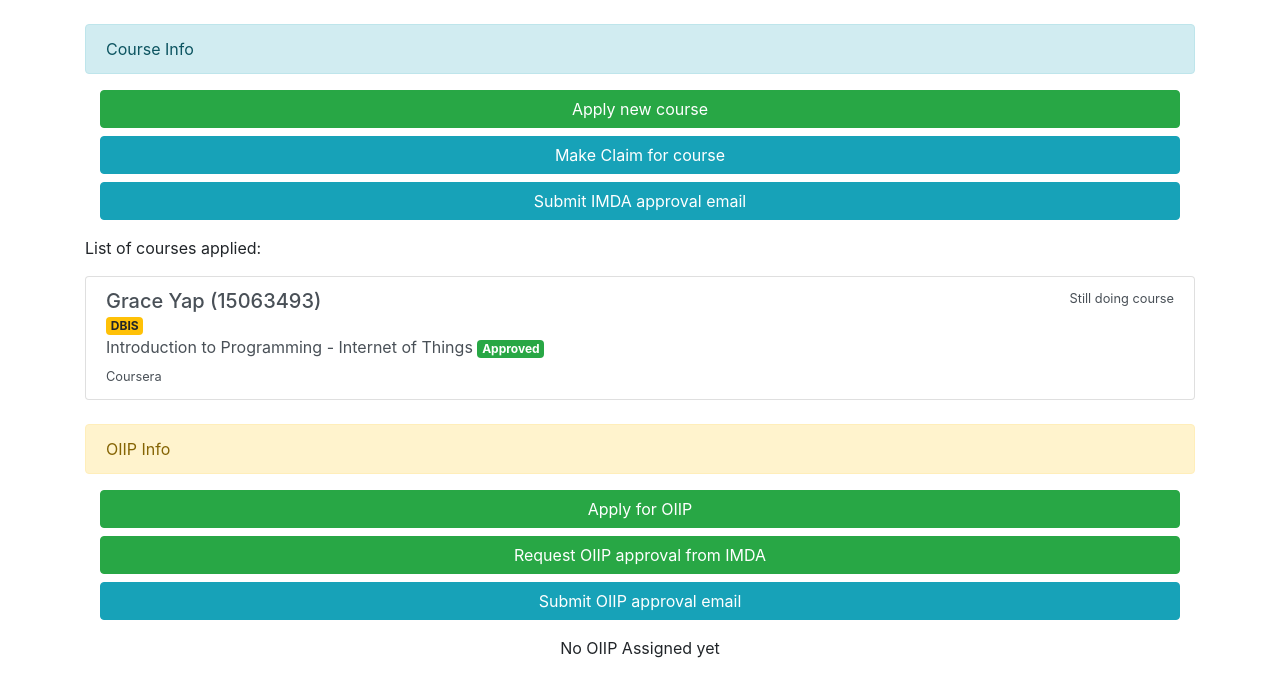
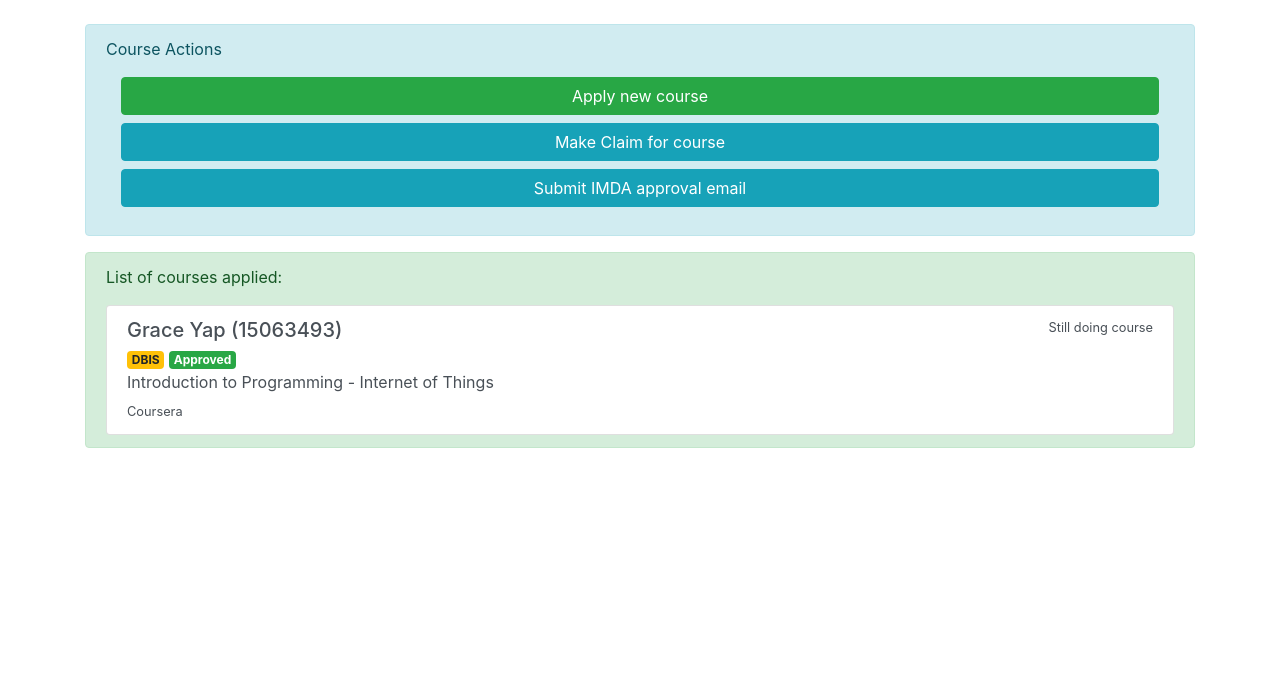
Before and after one commit to 15017206/iprep, a PHP site: page /iprep/student_dashboard_course.php in a window 1280 px wide. Shown: the part 56-753 px from the top of the page. Run offline with PHP 8.4, Linux system fonts and the light colour scheme; some libraries are stand-ins or nearby versions.

Commit message:
update2(glenn)

```diff
--- a/navbar_student.php
+++ b/navbar_student.php
@@ -10,7 +10,7 @@ session_start();
 ?>
 <html>
     <head>
-        <meta charset="UTF-8">
+        <meta charset="UTF-8" name="viewport" content="width=device-width, initial-scale=1, shrink-to-fit=no">
         <title></title>
     </head>
     <body>
@@ -22,10 +22,10 @@ session_start();
             <div class="collapse navbar-collapse" id="navbarNav">
                 <ul class="navbar-nav">
                     <li class="nav-item active">
-                        <a class="nav-link" href="#">Courses</a>
+                        <a class="nav-link" href="student_dashboard_course.php">Courses</a>
                     </li>
                     <li class="nav-item">
-                        <a class="nav-link" href="#">OIIP</a>
+                        <a class="nav-link" href="student_dashboard_oiip.php">OIIP</a>
                     </li>
                     <li class="nav-item">
                         <a class="nav-link" href="#">Logout</a>
--- a/student_dashboard_course.php
+++ b/student_dashboard_course.php
@@ -17,8 +17,8 @@ and open the template in the editor.
         <!--About courses-->
         <div class="container">
             <br/>
-            <div class="alert alert-info" role="alert">Course Info</div>
-
+            <div class="alert alert-info" role="alert">
+                <p>Course Actions</p>
                 <!--Button to-->
                 <form class="" method="" action="">
 
@@ -30,7 +30,9 @@ and open the template in the editor.
                         </div>
                     </div>
                 </form>
+            </div>
 
+            <div class="alert alert-success" role="alert">
                 <!--Add some-->
                 <p>List of courses applied:</p>
                 <div class="list-group">
@@ -39,31 +41,16 @@ and open the template in the editor.
                             <h5 class="mb-1">Grace Yap (15063493)</h5>
                             <small>Still doing course</small>
                         </div>
-                    <div class="d-flex w-100">
-                        <span class="badge badge-warning">DBIS</span>
+                        <div class="">
+                            <span class="badge badge-warning">DBIS</span>&nbsp;<span class="badge badge-success">Approved</span>
                         </div>
-                    <p class="mb-1">Introduction to Programming - Internet of Things&nbsp;<span class="badge badge-success">Approved</span></p>
+                        <p class="mb-1">Introduction to Programming - Internet of Things</p>
                         <small>Coursera</small>
                     </a>
                 </div>
             </div>
+        </div>
 
-        <!--About OIIP-->
-        <div class="container">
-            <br/>
-            <div class="alert alert-warning" role="alert">OIIP Info</div>
-                        <!--Button to-->
-            <form class="" method="" action="">
 
-                <div class="form-group">
-                    <div class="container">
-                        <button type="button" class="btn btn-block btn-success">Apply for OIIP</button>
-                        <button type="button" class="btn btn-block btn-success">Request OIIP approval from IMDA</button>
-                        <button type="button" class="btn btn-block btn-info">Submit OIIP approval email</button>
-                    </div>
-                </div>
-            </form>
-
-            <p style="text-align: center">No OIIP Assigned yet</p>
     </body>
 </html>
```
Also changed, not shown: student_dashboard_oiip.php (+29 -4 lines). Lines whose indentation alone changed are shown as unchanged.
